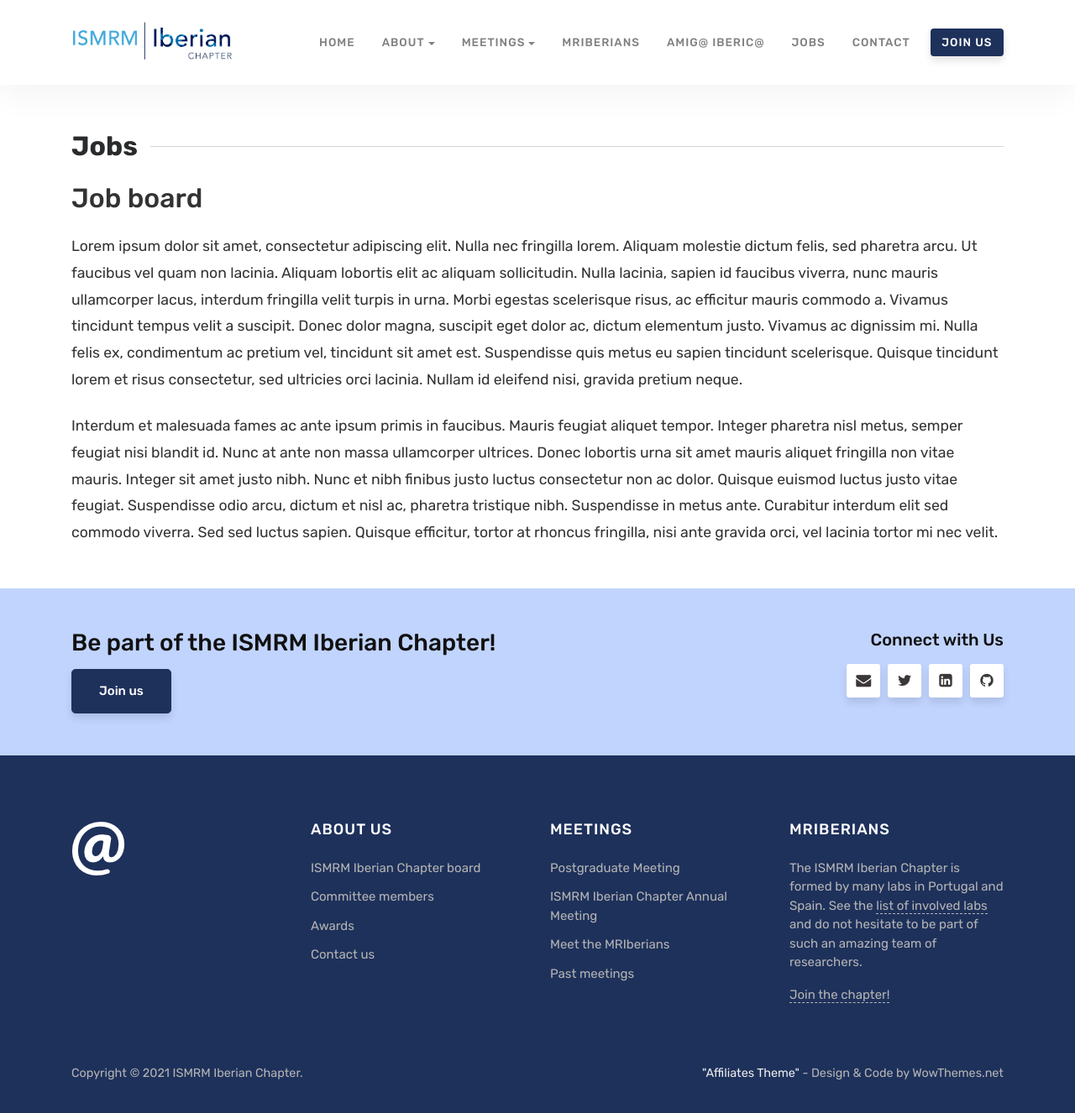
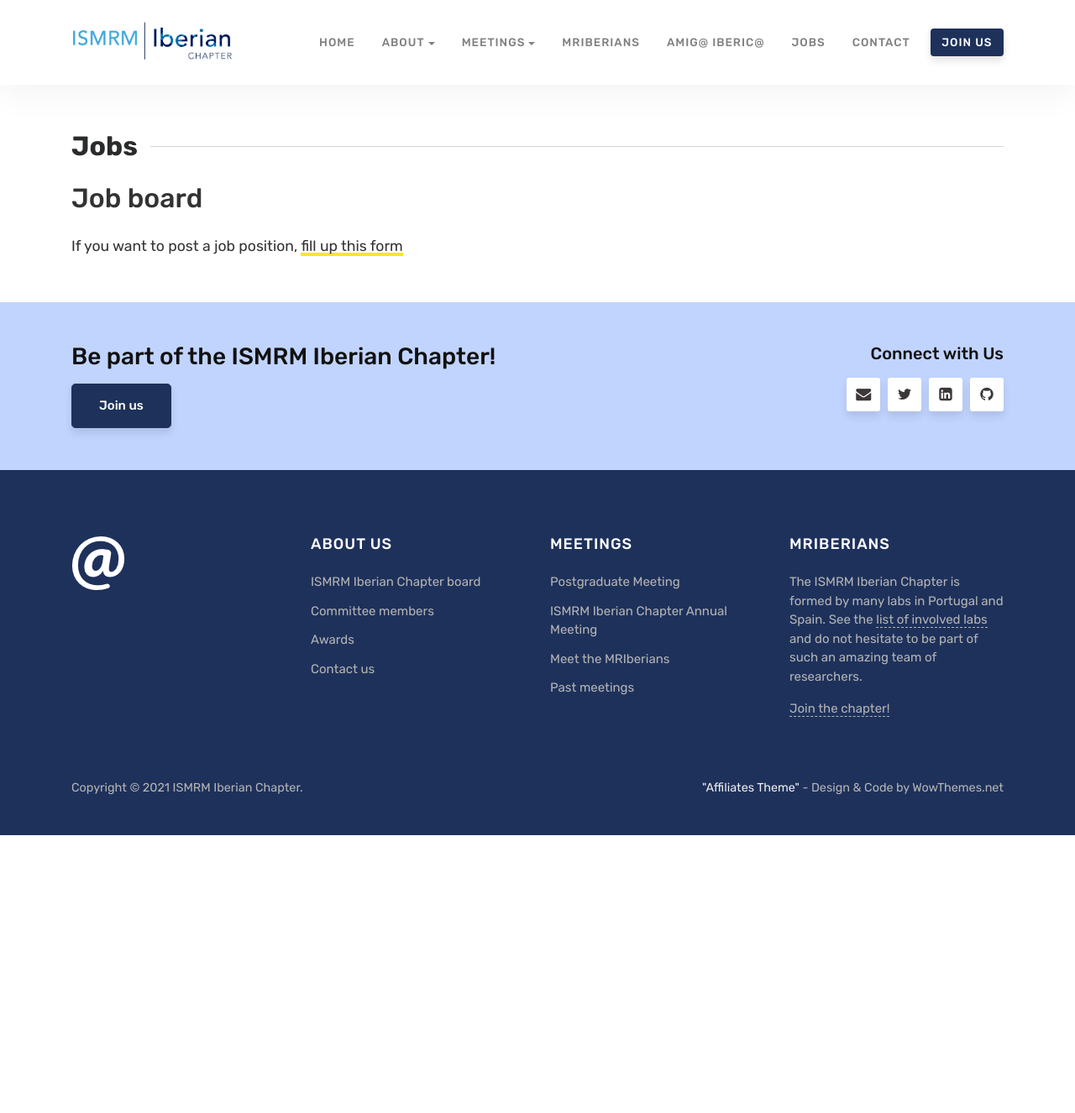
Before and after one commit to ismrm-iberian/ismrm-iberian.github.io, a Jekyll site: the page built from jobs.md, in a window 1280 px wide and 1336 px high. Shown: the top 1326 px of the window at 84% size. Built offline with Jekyll 4.4.1, drawn with Linux system fonts in a browser that asks for light colours.

Commit message:
Add jobs.md

```diff
--- a/jobs.md
+++ b/jobs.md
@@ -5,6 +5,4 @@ title: Jobs
 
 ## Job board
 
-Lorem ipsum dolor sit amet, consectetur adipiscing elit. Nulla nec fringilla lorem. Aliquam molestie dictum felis, sed pharetra arcu. Ut faucibus vel quam non lacinia. Aliquam lobortis elit ac aliquam sollicitudin. Nulla lacinia, sapien id faucibus viverra, nunc mauris ullamcorper lacus, interdum fringilla velit turpis in urna. Morbi egestas scelerisque risus, ac efficitur mauris commodo a. Vivamus tincidunt tempus velit a suscipit. Donec dolor magna, suscipit eget dolor ac, dictum elementum justo. Vivamus ac dignissim mi. Nulla felis ex, condimentum ac pretium vel, tincidunt sit amet est. Suspendisse quis metus eu sapien tincidunt scelerisque. Quisque tincidunt lorem et risus consectetur, sed ultricies orci lacinia. Nullam id eleifend nisi, gravida pretium neque.
-
-Interdum et malesuada fames ac ante ipsum primis in faucibus. Mauris feugiat aliquet tempor. Integer pharetra nisl metus, semper feugiat nisi blandit id. Nunc at ante non massa ullamcorper ultrices. Donec lobortis urna sit amet mauris aliquet fringilla non vitae mauris. Integer sit amet justo nibh. Nunc et nibh finibus justo luctus consectetur non ac dolor. Quisque euismod luctus justo vitae feugiat. Suspendisse odio arcu, dictum et nisl ac, pharetra tristique nibh. Suspendisse in metus ante. Curabitur interdum elit sed commodo viverra. Sed sed luctus sapien. Quisque efficitur, tortor at rhoncus fringilla, nisi ante gravida orci, vel lacinia tortor mi nec velit.
+If you want to post a job position, [fill up this form](https://docs.google.com/forms/d/e/1FAIpQLSeXl3xrDyOQPgogSViaXBP-7ppXTOiTatSISuU6lq-YOC_zVw/viewform)
```
